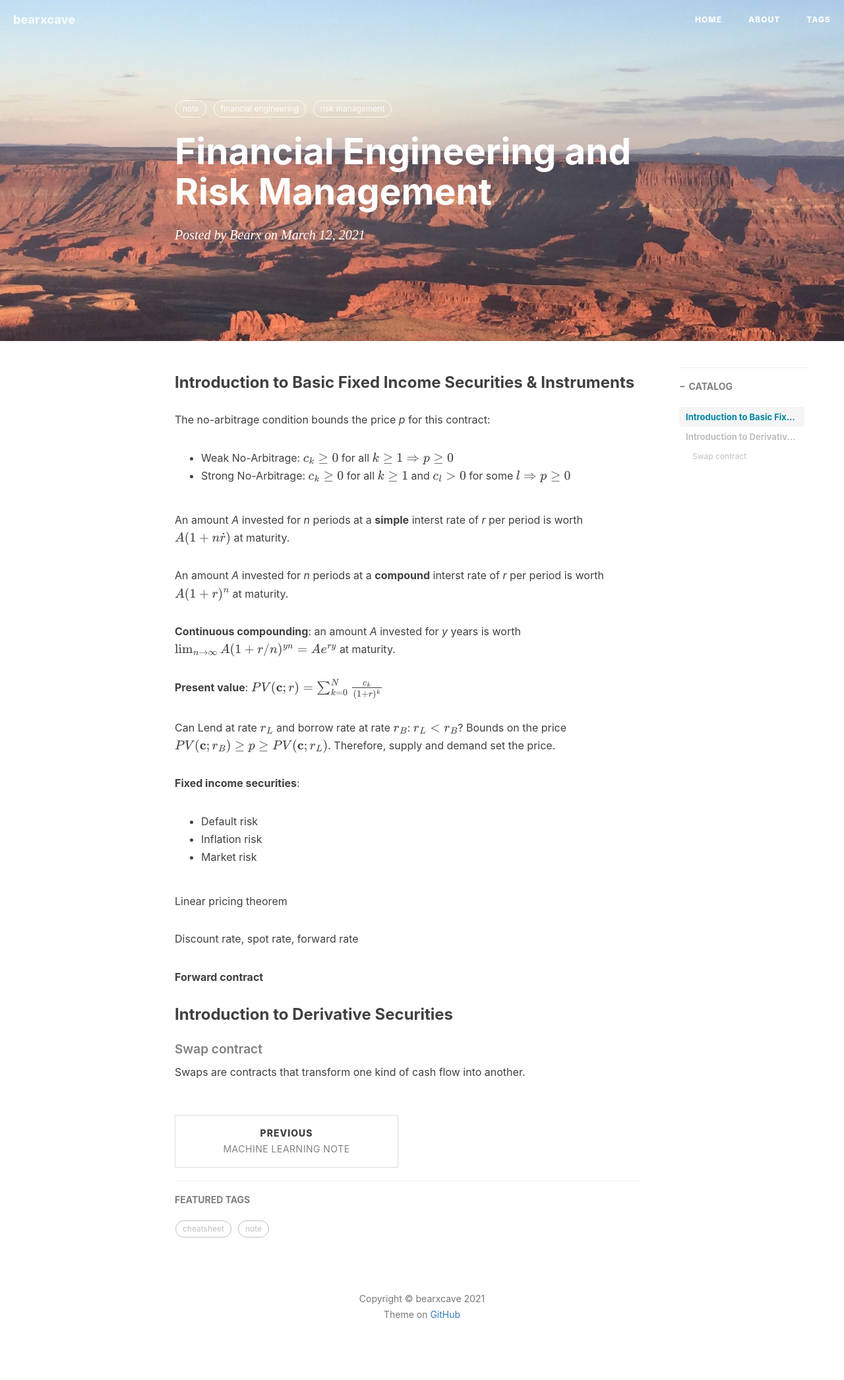
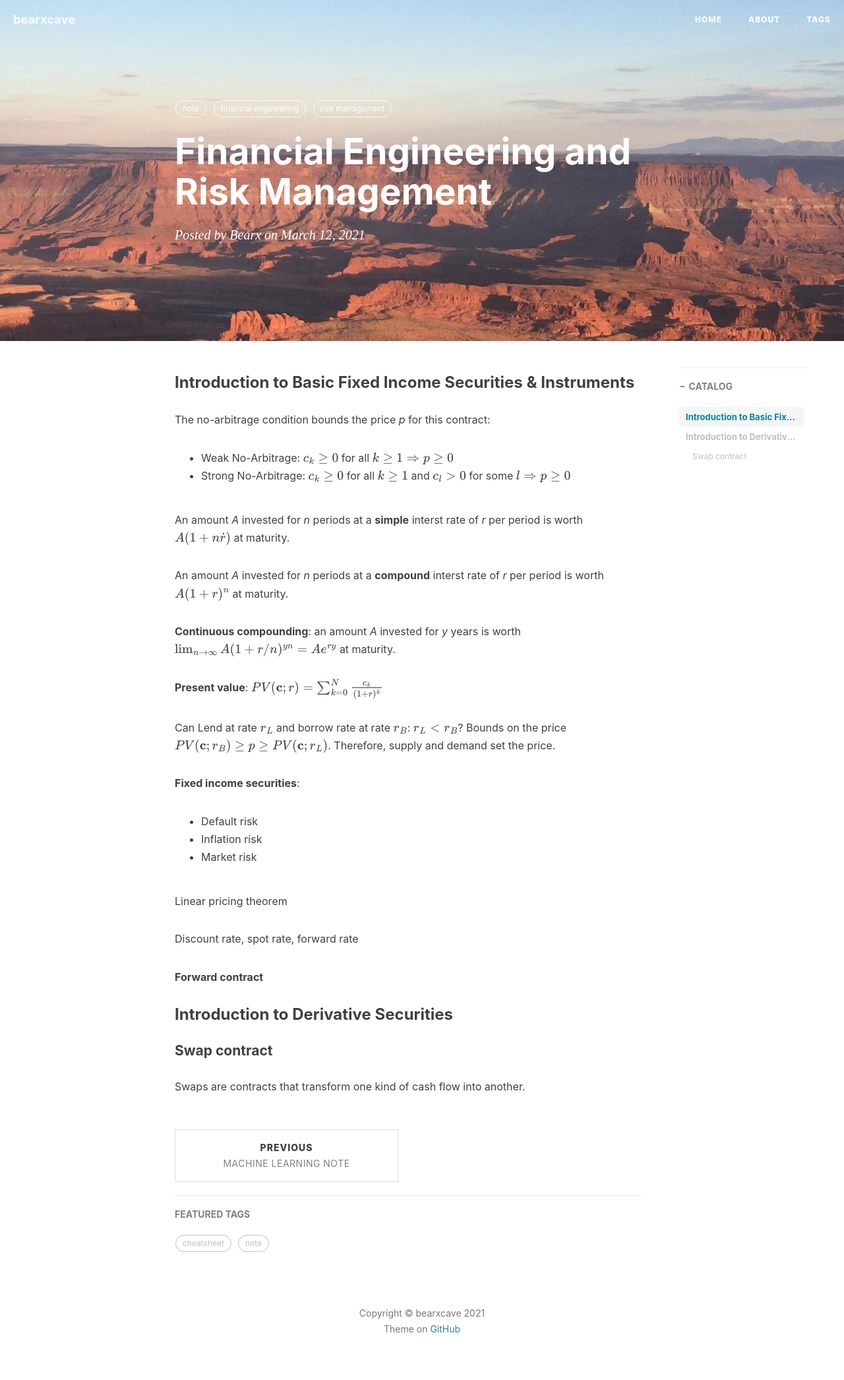
Before and after one commit to Bearxcave/Bearxcave.github.io, a Jekyll site: the page built from _posts/2021-03-12-cheatsheet-FE&RM-I.md, in a window 1280 px wide. Shown: the whole page at 66% size. Built offline with Jekyll 4.4.1, drawn with Linux system fonts in a browser that asks for light colours; nearby versions of some CDN libraries; formulas are drawn with MathJax 3; comment, search, counter and statistics services are not loaded; before the commit the page ends 2070 px from its top, so only the background shows below that.

```diff
--- a/_posts/2021-03-12-cheatsheet-FE&RM-I.md
+++ b/_posts/2021-03-12-cheatsheet-FE&RM-I.md
@@ -42,6 +42,6 @@ __Forward contract__
 
 ### Introduction to Derivative Securities
 
-##### Swap contract
+#### Swap contract
 
 Swaps are contracts that transform one kind of cash flow into another.
```
